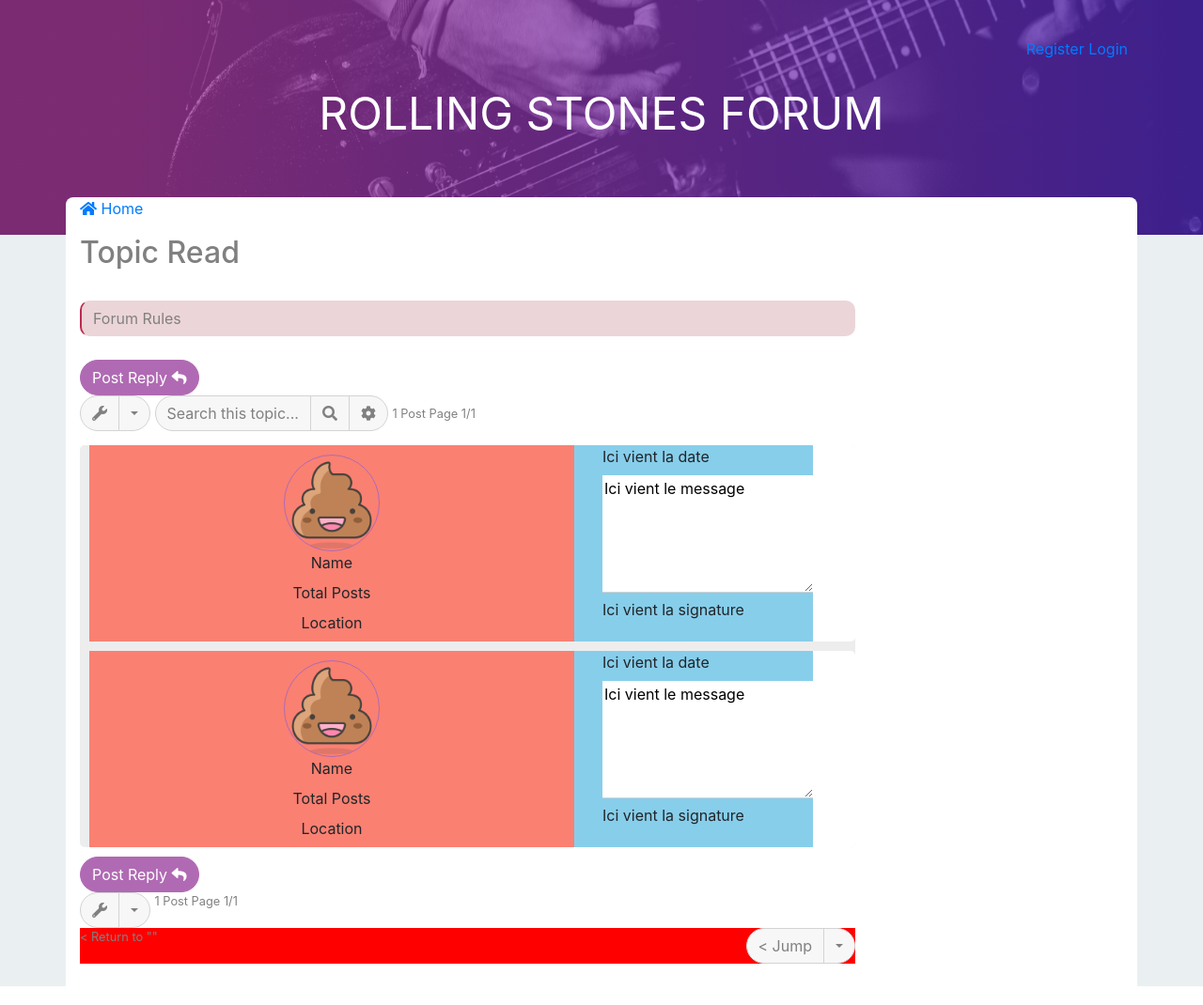
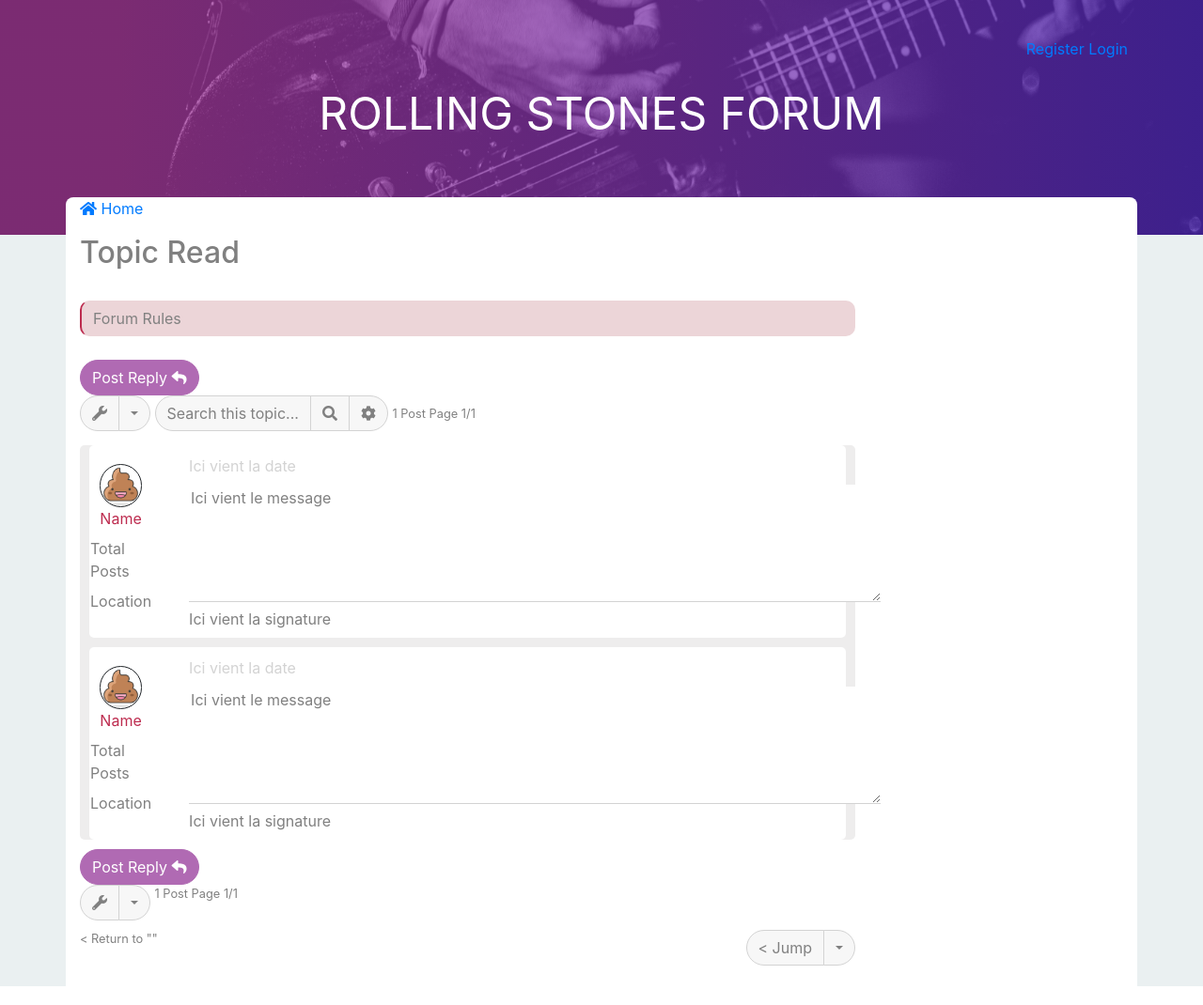
Before and after one commit to JonathanMaillard/BCBB-Forum, a PHP site: page /comment.php in a window 1280 px wide. Shown: the whole page at 94% size. Run offline with PHP 8.4, Linux system fonts and the light colour scheme; style sheets or scripts are compiled from the project's sources; some libraries are stand-ins or nearby versions.

Commit message:
changes on Css

```diff
--- a/comment.php
+++ b/comment.php
@@ -71,7 +71,7 @@
                             <!-- Div 9 contient date, signe Quote, contenu commentaire -->
                             <label class= "date">Ici vient la date</label>
                             <div class="commentContent">
-                            <textarea id="textarea" rows="5">Ici vient le message</textarea>
+                            <textarea id="textarea" cols= "70" rows="5">Ici vient le message</textarea>
                             </div>
                             <!-- Div 9 -->
                             <!-- Div 10 contient signature et petit bouton ^ -->
@@ -92,7 +92,7 @@
                             <!-- Div 9 contient date, signe Quote, contenu commentaire -->
                             <label class= "date">Ici vient la date</label>
                             <div class="commentContent">
-                            <textarea id="textarea" rows="5">Ici vient le message</textarea>
+                            <textarea id="textarea" cols= "70" rows="5">Ici vient le message</textarea>
                             </div>
                             <!-- Div 9 -->
                             <!-- Div 10 contient signature et petit bouton ^ -->
@@ -105,11 +105,8 @@
             </div>
 
                 <div class=buttonUp>
-                <div class=buttonUp>
                     <button type="button" class="btn btn-primary">Post Reply <i class="fas fa-reply"></i></button>
-                &nbsp
-
-
+                    &nbsp
                     <div class=buttonUp>
                         <div class="btn-group" role="group" aria-label="Button group with nested dropdown">
                         <button type="button" class="btn btn-secondary"><i class="fas fa-wrench"></i></button>
@@ -118,7 +115,6 @@
                     </div>
                     &nbsp
                     <label id="postPage">1 Post Page 1/1</label>
-                </div>
                 </div>
                 <div class=buttonSerie1>
                         <label id="postPage">< Return to ""</label>
--- a/css/style_comment.css
+++ b/css/style_comment.css
@@ -1,3 +1,7 @@
+p {
+  color: grey;
+}
+
 .btn-secondary1 {
   background-color: #ecd5d8;
   color: grey;
@@ -9,11 +13,20 @@
   text-align: left;
 }
 
+.btn-secondary:hover {
+  background-color: #f7f7f7;
+  color: grey;
+}
+
 .btn-secondary {
   background-color: #f7f7f7;
   color: grey;
   border-radius: 30px;
   border-color: lightgrey;
+}
+
+.btn-primary:hover {
+  background-color: #b06ab3;
 }
 
 .btn-primary {
@@ -69,25 +82,42 @@
   margin-top: 10px;
   margin-bottom: 10px;
   margin-left: 10px;
-  margin-bottom: 10px;
+  margin-right: 10px;
   border-radius: 5px;
   display: flex;
   flex-direction: row;
   justify-content: start;
+  padding-top: 10px;
 }
 
 #commentContentWrite {
   border-style: solid;
-  border-width: 2px;
+  border-width: 1px;
   border-color: lightgrey;
+  border-radius: 5px;
 }
 
 #avatar {
-  width: 20%;
+  width: 70%;
   border-radius: 50%;
   border-style: solid;
   border-width: 1px;
-  border-color: #b06ab3;
+}
+
+#userName {
+  color: #bd2c4f;
+}
+
+#postNumber {
+  color: grey;
+}
+
+#location {
+  color: grey;
+}
+
+.date {
+  color: lightgray;
 }
 
 #textarea {
@@ -95,6 +125,11 @@
   border-bottom-style: solid;
   border-bottom-color: lightgrey;
   border-bottom-width: 1px;
+  color: grey;
+}
+
+.signature {
+  color: grey;
 }
 
 .detailUser {
@@ -102,14 +137,12 @@
   flex-direction: column;
   align-items: center;
   padding-top: 10px;
-  padding-right: 1px;
+  padding-right: 10px;
   padding-left: 1px;
-  background-color: salmon;
 }
 
 .detailMessage {
   padding-left: 30px;
-  background-color: skyblue;
 }
 
 #postPage {
@@ -121,7 +154,7 @@
   display: flex;
   flex-direction: row;
   justify-content: space-between;
-  background-color: red;
+  padding-top: 10px;
 }
 
 .buttonSerie2 {
--- a/css/style_comment.scss
+++ b/css/style_comment.scss
@@ -2,7 +2,9 @@
 $reply: #b06ab3;
 $tools: #f7f7f7;
 
-
+p {
+    color: grey;
+}
 .btn-secondary1{
     background-color: $rules;
     color: grey;
@@ -13,12 +15,20 @@
     width: 100%;
     text-align: left;
 }
+.btn-secondary:hover {
+    background-color: $tools;
+    color: grey;
+}
 
 .btn-secondary{
     background-color: $tools;
     color: grey;
     border-radius: 30px;
     border-color: lightgrey;
+}
+
+.btn-primary:hover {
+    background-color: $reply;
 }
 .btn-primary{
     background-color: $reply;
@@ -73,37 +83,54 @@
     margin-top: 10px;
     margin-bottom: 10px;
     margin-left: 10px;
-    margin-bottom: 10px;
+    margin-right: 10px;
     border-radius: 5px;
     display: flex;
     flex-direction: row;
     justify-content: start;
+   padding-top: 10px;
+
 }
 #commentContentWrite{
-
     border-style: solid;
-    border-width: 2px;
+    border-width: 1px;
     border-color: lightgrey;
+    border-radius: 5px;
   }
 
 #avatar {
-    width: 20%;
+    width: 70%;
     border-radius: 50%;
     border-style: solid;
     border-width: 1px;
-    border-color: $reply;
+}
+
+#userName {
+    color: #bd2c4f;
+  }
+
+#postNumber {
+    color: grey;
+}
+
+#location {
+    color: grey;
+}
+
+.date {
+    color: lightgray;
 }
 
 #textarea {
-
     border-style: none;
     border-bottom-style: solid;
     border-bottom-color: lightgrey;
     border-bottom-width: 1px;
+    color: grey
 }
 
 .signature {
-
+    color: grey
 }
 
 .detailUser {
@@ -111,13 +138,13 @@
     flex-direction: column;
     align-items: center;
     padding-top: 10px;
-    padding-right: 1px;
+    padding-right: 10px;
     padding-left: 1px;
-    background-color:salmon;
+
 }
 .detailMessage {
     padding-left: 30px;
-    background-color: skyblue;
+
 }
 
 #postPage {
@@ -135,11 +162,12 @@
     display: flex;
     flex-direction: row;
     justify-content: space-between;
-    background-color: red;
+    padding-top: 10px;
 }
 
 .buttonSerie2 {
     display: flex;
     flex-direction: row;
     justify-content: right;
+
 }
```
Also changed, not shown: post_message.php (+4 -3 lines), 1 other file.
